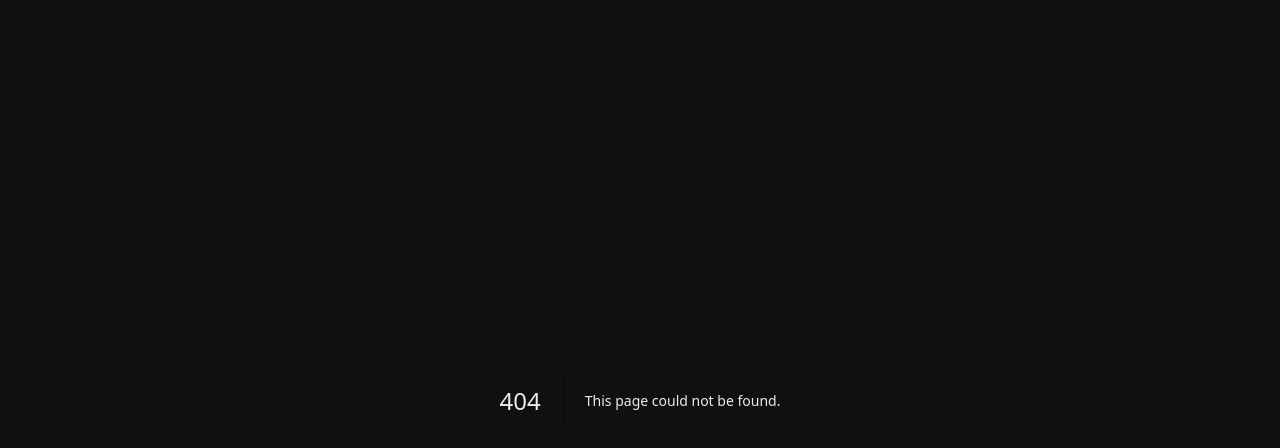
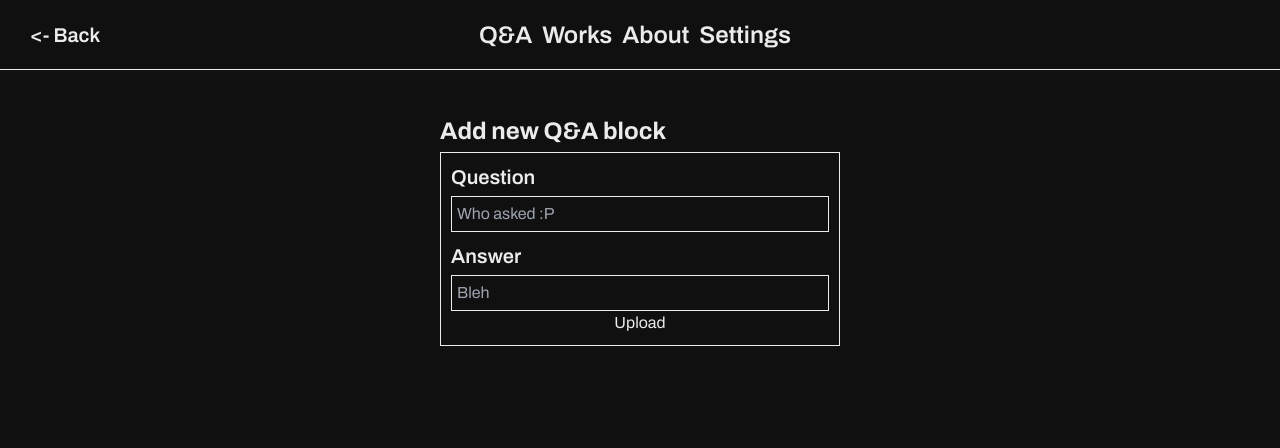
Before and after one commit to mikenoired/portfolio, a Next.js app: page /admin/qna/new in a window 1280 px wide. Before the commit this address had no page. Shown: the top 448 px of the page. Built offline with nearby package versions, Linux system fonts and the light colour scheme.

Commit message:
Add list of Q&A w/ form of new block

```diff
--- /dev/null
+++ b/src/app/admin/qna/new/page.tsx
@@ -0,0 +1,9 @@
+import { BlockForm } from '@/app/ui/admin/qna/BlockForm'
+
+export default async function Page() {
+  return (
+    <main className='flex justify-center'>
+      <BlockForm />
+    </main>
+  );
+}
--- /dev/null
+++ b/src/app/admin/qna/page.tsx
@@ -0,0 +1,7 @@
+import List from '@/app/ui/admin/qna/List';
+
+export default async function Page() {
+  return <main className='flex justify-center'>
+    <List />
+  </main>
+}
--- /dev/null
+++ b/src/app/ui/admin/qna/BlockForm.tsx
@@ -0,0 +1,48 @@
+import { db } from "@/app/lib/utils";
+import { z } from "zod";
+
+const createQNASchema = z.object({
+  title: z.string(),
+  content: z.string(),
+});
+
+export const BlockForm = () => {
+  async function newQNA(data: FormData) {
+    "use server";
+
+    const createBlock = createQNASchema.parse({
+      title: data.get("title"),
+      content: data.get("content"),
+    });
+
+    const block = await db.answerBlock.create({
+      data: createBlock,
+    });
+  }
+  return (
+    <div className='mt-5'>
+      <h1 className='text-2xl font-bold mb-3'>Add new Q&A block</h1>
+      <form className='p-4 border flex flex-col w-[400px]' action={newQNA}>
+        <div className='flex flex-col'>
+          <label className='text-xl font-semibold mb-3'>Question</label>
+          <input
+            className='border bg-black p-3'
+            type='text'
+            name='title'
+            placeholder='Who asked :P'
+          />
+        </div>
+        <div className='flex flex-col mt-4'>
+          <label className='text-xl font-semibold mb-3'>Answer</label>
+          <input
+            className='border bg-black p-3'
+            type='text'
+            name='content'
+            placeholder='Bleh'
+          />
+        </div>
+        <input type='submit' value='Upload' />
+      </form>
+    </div>
+  );
+};
--- /dev/null
+++ b/src/app/ui/admin/qna/List.tsx
@@ -0,0 +1,29 @@
+import { db } from "@/app/lib/utils";
+import Link from "next/link";
+
+export default async function List() {
+  const qnas = await db.answerBlock.findMany();
+  return (
+    <div className='md:w-[700px] w-full px-4'>
+      {qnas.map((block, index) => (
+        <div key={index} className='flex p-5 border justify-between mb-5'>
+          <div className='max-w-fit'>{block.title}</div>
+          <div>
+            <Link className='pl-4' href='#'>
+              Delete
+            </Link>
+            <Link className='pl-4' href='#'>
+              Edit
+            </Link>
+          </div>
+        </div>
+      ))}
+      <Link
+        href='qna/new'
+        className='flex p-5 border justify-center hover:bg-white hover:text-black'
+      >
+        Add new
+      </Link>
+    </div>
+  );
+}
```
